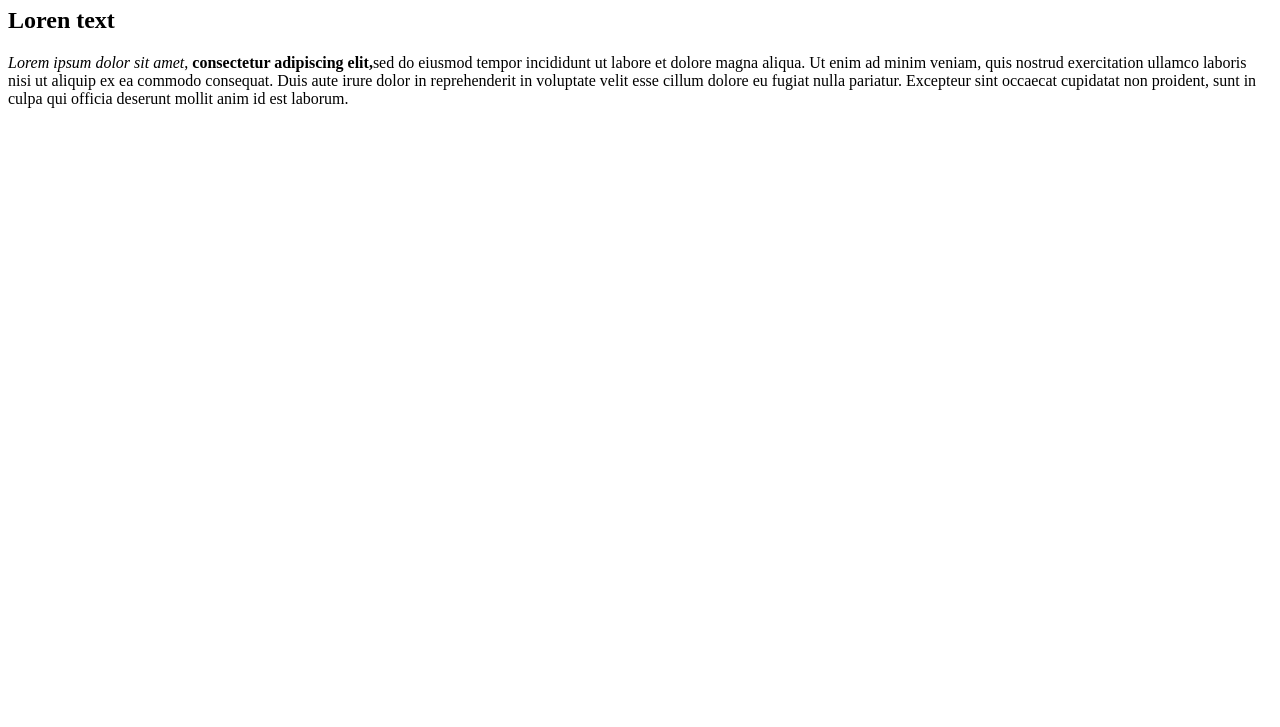
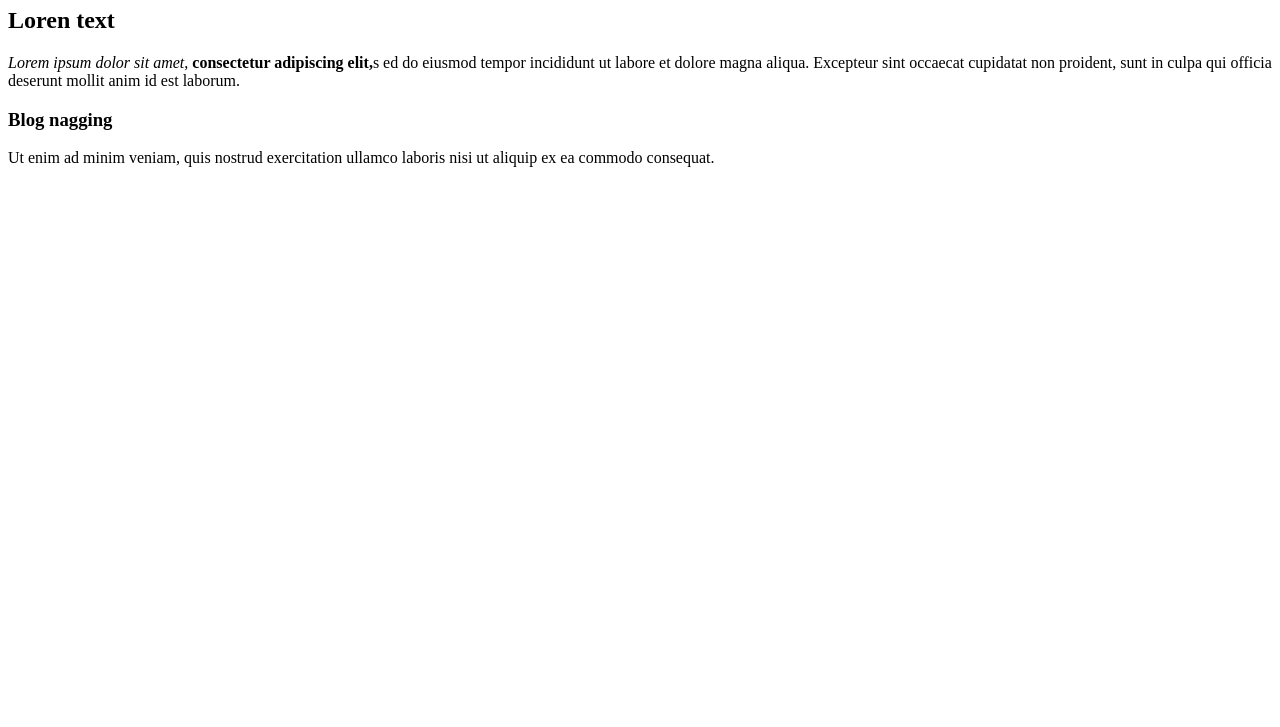
Before and after one commit to ZCogent/HTML-Foundations, a plain HTML site: page Elements-tags.html in a window 1280 px wide. Shown: the part 73-800 px from the top of the page. Drawn offline with Linux system fonts and the light colour scheme.

Commit message:
I have decluttered my paragraph structure for Elements-tags.html and Add more in the README.md

```diff
--- a/Elements-tags.html
+++ b/Elements-tags.html
@@ -9,7 +9,15 @@
 <h1> Hello world </h1>
 <h2> Loren text </h2>
 <p>
- <em>Lorem ipsum dolor sit amet</em>, <strong> consectetur adipiscing elit,</strong>sed do eiusmod tempor incididunt ut labore et dolore magna aliqua. Ut enim ad minim veniam, quis nostrud exercitation ullamco laboris nisi ut aliquip ex ea commodo consequat. Duis aute irure dolor in reprehenderit in voluptate velit esse cillum dolore eu fugiat nulla pariatur. Excepteur sint occaecat cupidatat non proident, sunt in culpa qui officia deserunt mollit anim id est laborum.
+ <em>Lorem ipsum dolor sit amet</em>, <strong> consectetur adipiscing elit,</strong>s
+ ed do eiusmod tempor incididunt ut labore et dolore magna aliqua.
+ Excepteur sint occaecat cupidatat non proident,
+ sunt in culpa qui officia deserunt mollit anim id est laborum.
 </p>
+<h3> Blog nagging </h3>
+<p>
+ Ut enim ad minim veniam, quis nostrud exercitation ullamco laboris nisi ut aliquip ex ea commodo consequat.
+</p>
+
  </body>
 </html>
```
Also changed, not shown: 1 other file.
